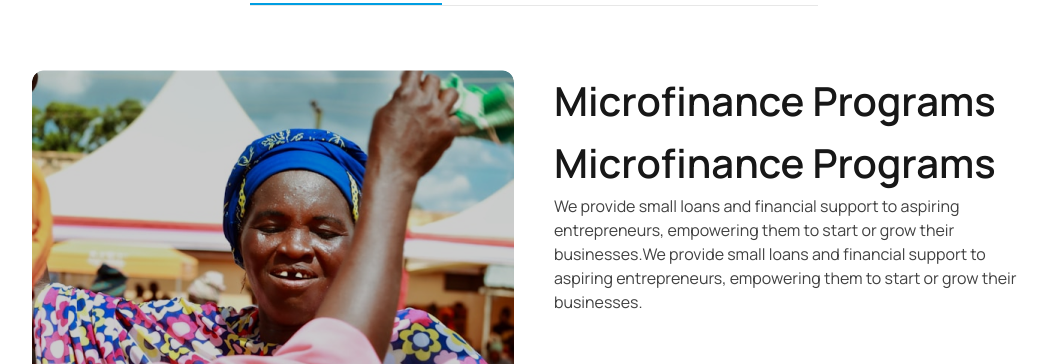
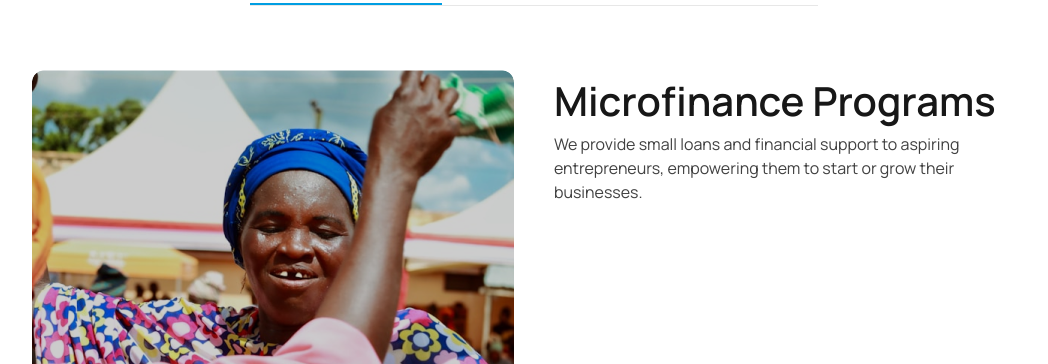
Before and after one commit to Wals-Foundation/main-website-frontend, a Next.js app: page /causes in a window 1280 px wide. Shown: the part 397-761 px from the top of the page, without its empty margins (106-1154 px from the left). Built offline with nearby package versions, Linux system fonts and the light colour scheme; no server answers.

Commit message:
Update Causes Card

```diff
--- a/components/CausesCard.tsx
+++ b/components/CausesCard.tsx
@@ -26,22 +26,12 @@ const CausesCard: React.FC<CausesCardProps> = (props) => {
       <div className="max-w-[482px] h-[429px] flex flex-col justify-between items-center">
         <div className="">
           <Typography type="Subtitle" className="text-left text-2xl">
-            {title} Microfinance Programs
+            {title}
           </Typography>
-          <Typography type="Custom">
-            {subtitle}
-            We provide small loans and financial support to aspiring entrepreneurs, empowering them to start or grow their
-            businesses.
-          </Typography>
+          <Typography type="Custom">{subtitle}</Typography>
         </div>
         <div className="border-t border-light-gray pt-5  w-full">
-          {pageControlSlugMap.get("cause_card_impact_text") && (
-            <Typography type="Custom">
-              {content}
-              More than 5,000 small businesses have been established, lifting families out of poverty and promoting
-              self-sustaining <br /> economies.
-            </Typography>
-          )}
+          {pageControlSlugMap.get("cause_card_impact_text") && <Typography type="Custom">{content}</Typography>}
           {pageControlSlugMap.get("cause_card_button_2") && (
             <div className="pt-4 xl:flex items-center">
               <div className="pb-4 xl:pb-0 x:pr-3">
```
